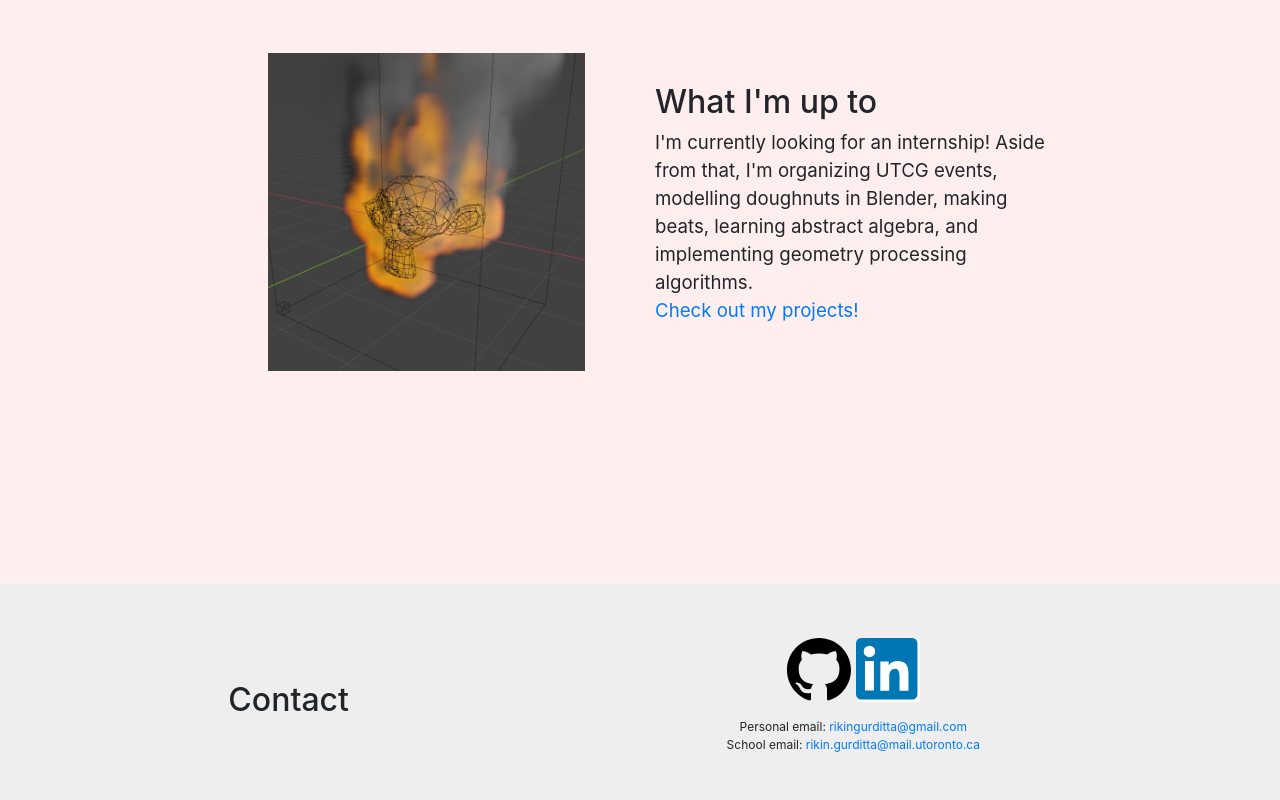
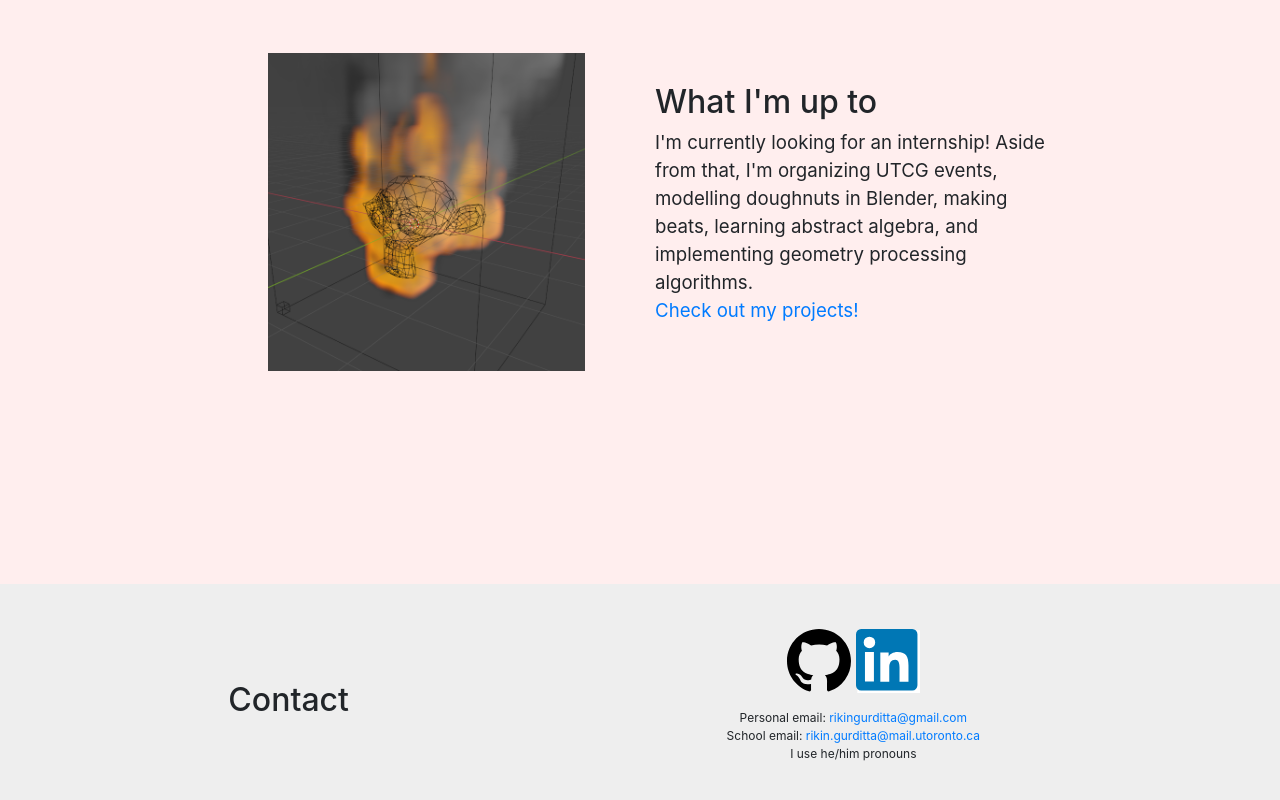
Before and after one commit to rikingurditta/website, a React (Create React App) app in the folder website/: page / in a window 1280 px wide. Shown: the part 960-1760 px from the top of the page. Built offline with nearby package versions, Linux system fonts and the light colour scheme.

Commit message:
Added pronouns

```diff
--- a/website/src/components/Footer.js
+++ b/website/src/components/Footer.js
@@ -37,8 +37,11 @@ export default function Footer(props) {
                         </a>
                     </p>
                     <p style={{fontSize: '12px', textAlign: 'center'}}>
-                        Personal email: <a href="mailto:rikingurditta@gmail.com">rikingurditta@gmail.com</a><br/>
+                        Personal email: <a href="mailto:rikingurditta@gmail.com">rikingurditta@gmail.com</a>
+                        <br/>
                         School email: <a href="mailto:rikin.gurditta@mail.utoronto.ca">rikin.gurditta@mail.utoronto.ca</a>
+                        <br/>
+                        I use he/him pronouns
                     </p>
                 </Col>
             </Row>
```
